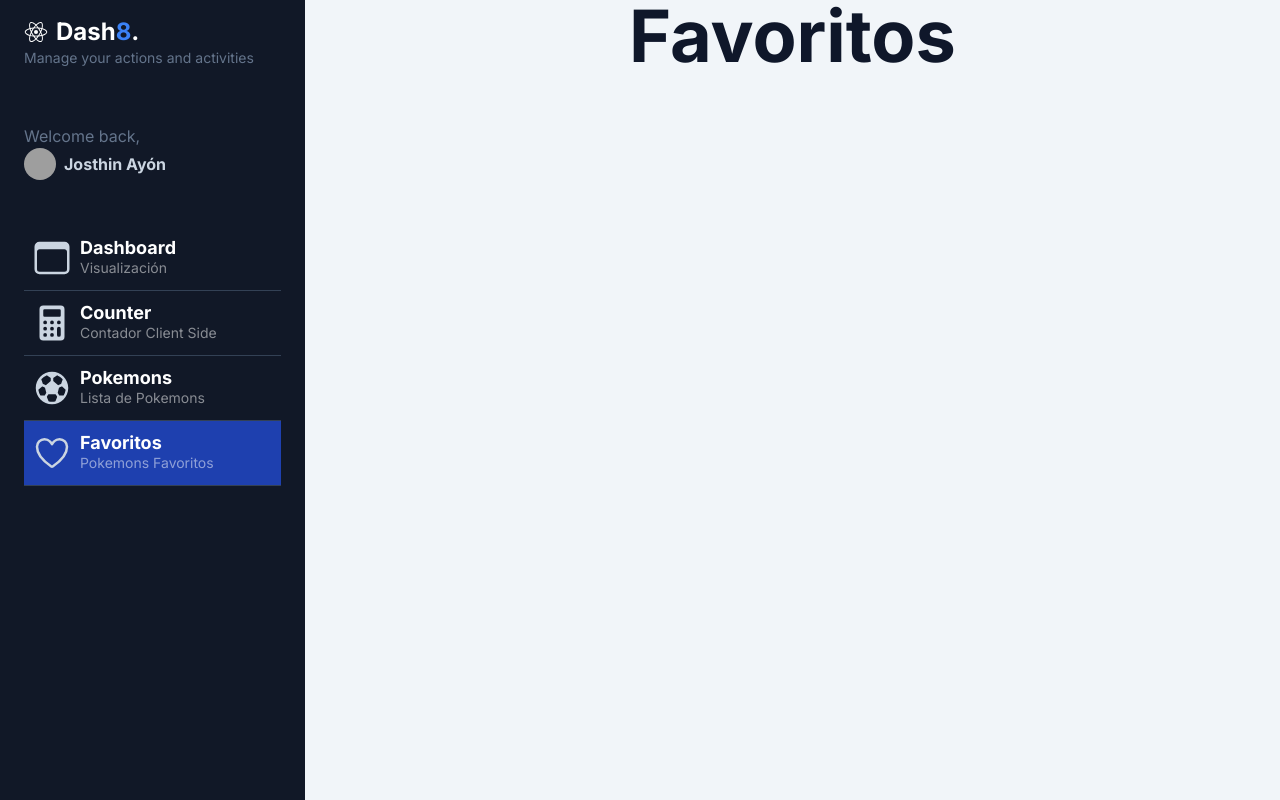
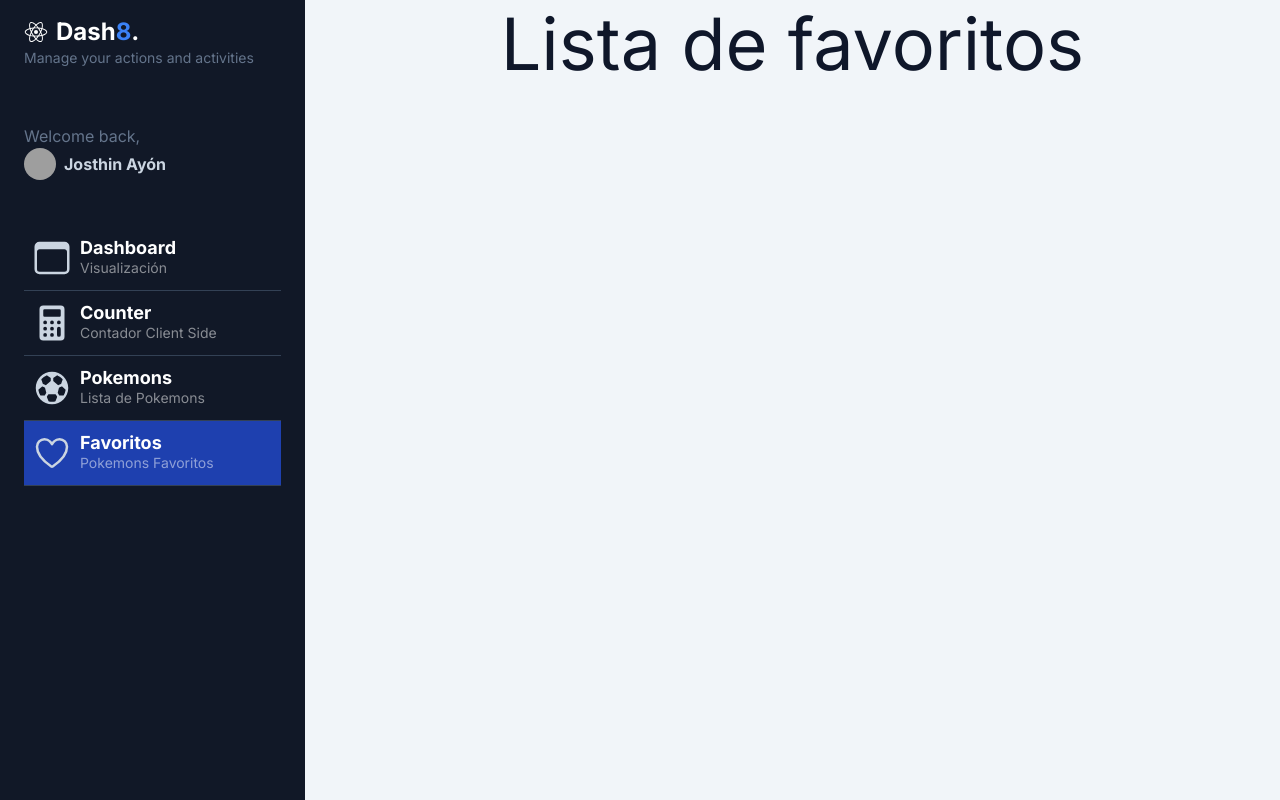
Before and after one commit to JosthinAyonC/nextjs-pokeapi, a Next.js app: page /dashboard/pokemons/favorites in a window 1280 px wide. Built offline with nearby package versions, Linux system fonts and the light colour scheme; grey boxes are pictures that could not be loaded.

Commit message:
Versiones favoritos finalizada

```diff
--- a/src/app/dashboard/pokemons/favorites/page.tsx
+++ b/src/app/dashboard/pokemons/favorites/page.tsx
@@ -1,3 +1,5 @@
+import { FavPokemons } from "@/pokemons/components/FavPokemons";
+
 export const metadata = {
     title: 'Favoritos',
     description: 'Página de Pokemons favoritos',
@@ -5,8 +7,6 @@ export const metadata = {
 
 export default function FavoritesPage() {
     return (
-        <div className="flex flex-col">
-            <h1 className="text-7xl font-bold text-center">Favoritos</h1>
-        </div>
+        <FavPokemons />
     );
 }
--- /dev/null
+++ b/src/pokemons/components/FavPokemons.tsx
@@ -0,0 +1,22 @@
+'use client';
+
+import { useAppSelector } from "@/store";
+import { PokemonCard } from "./PokemonCard";
+
+export const FavPokemons = () => {
+
+    const favPokemons = useAppSelector((state) => state.favPokemons.pokemons);
+
+    return (
+        <div className="flex flex-wrap gap-10 items-center justify-center m-2">
+            <h1 className="text-7xl">Lista de favoritos</h1>
+            {
+                favPokemons.map((pokemon) => (
+                    <PokemonCard
+                        key={pokemon.id}
+                        pokemon={pokemon} />
+                ))
+            }
+        </div>
+    )
+}
--- a/src/store/pokemon/favoritesPokemonSlice.ts
+++ b/src/store/pokemon/favoritesPokemonSlice.ts
@@ -17,12 +17,11 @@ export const favPokemonsSlice = createSlice({
     reducers: {
         addOne: (state, action: PayloadAction<SimplePokemon>) => {
             state.count += 1;
-            action.payload.isFavorite = true;
-            state.pokemons.push(action.payload);
+            const newPokemon = { ...action.payload, isFavorite: true };
+            state.pokemons.push(newPokemon);
         },
         removeOne: (state, action: PayloadAction<SimplePokemon>) => {
             state.count -= 1;
-            action.payload.isFavorite = false;
             state.pokemons = state.pokemons.filter(pokemon => pokemon.id !== action.payload.id);
         }
     }
```
